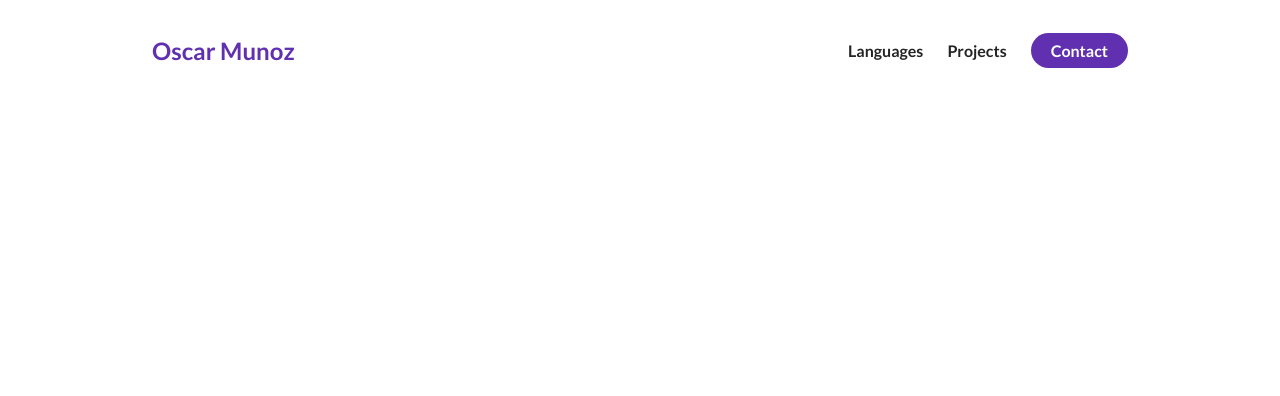
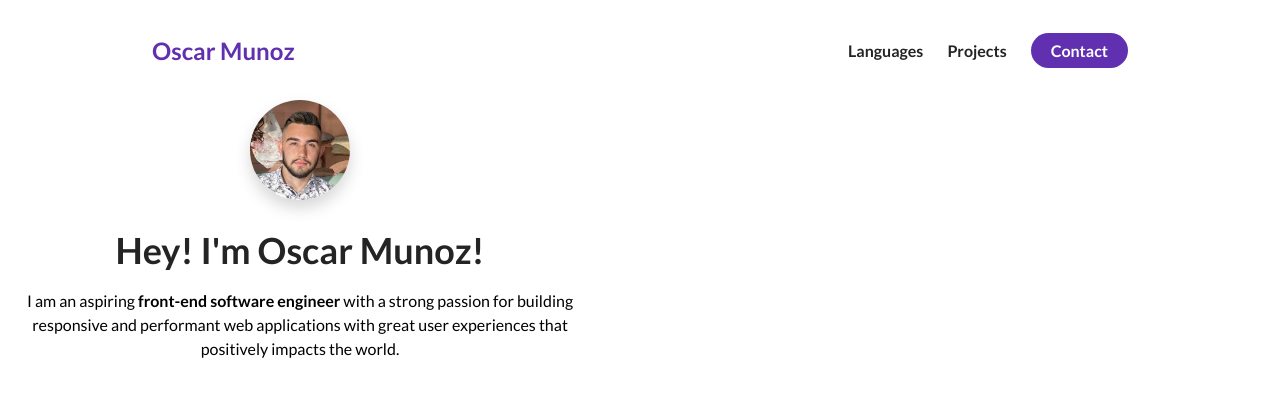
Before and after one commit to Apharaohh/E-portfolio, a plain HTML site: page index.html in a window 1280 px wide. Drawn offline with Linux system fonts and the light colour scheme.

Commit message:
style code

```diff
--- a/index.html
+++ b/index.html
@@ -6,6 +6,7 @@
     <meta name="viewport" content="width=device-width, initial-scale=1.0" />
     <title>Oscar Munoz</title>
     <link rel="stylesheet" href="style.css" />
+    <script src="https://kit.fontawesome.com/c8e4d183c2.js" crossorigin="anonymous"></script>
   </head>
   <body>
     <section id="about-me">
@@ -27,14 +28,27 @@
             >
           </li>
           <li>
-            <a
-              href=""
-              class="nav__link--anchor nav__link--anchor-primary"
+            <a href="" class="nav__link--anchor nav__link--anchor-primary"
               >Contact
             </a>
           </li>
         </ul>
       </nav>
+      <div class="flex flex-1">
+        <div class="about-me__info">
+          <div class="about-me__info--container">
+            <figure class="about-me__picture--mask">
+              <img src="./assets/me.jpeg" class="about-me__picture" alt="Picture of me" />
+            </figure>
+            <h1 class="about-me__info--title">
+              Hey! I'm <span class="text--purple">Oscar Munoz!</span>
+            </h1>
+            <p class="">
+              I am an aspiring <strong class="text--purple">front-end software engineer</strong> with a strong passion for building responsive and performant web applications with great user experiences that positively impacts the world.
+            </p>
+          </div>
+        </div>
+      </div>
     </section>
   </body>
 </html>
--- a/style.css
+++ b/style.css
@@ -19,6 +19,28 @@ p {
 
 li {
     list-style-type: none;
+}
+
+.flex {
+    display: flex;
+}
+
+.flex-1 {
+    flex: 1;
+}
+
+.row {
+    width: 100%;
+    max-width: 800px;
+    margin: auto;
+}
+
+.text__purple {
+    color: #6030b1;
+}
+
+h1 {
+    font-size: 36px;
 }
 
 /* Navigation Bar */
@@ -62,3 +84,46 @@ nav {
     margin: 0 12px;
     font-weight: bold
 }
+
+/* ABOUT ME */
+
+#about-me {
+    min-height: 100vh;
+    display: flex;
+    flex-direction: column;
+}
+
+.about-me__info--container {
+    display: flex;
+    flex-direction: column;
+    align-items: center;
+    max-width: 600px;
+    margin: 0 auto;
+    text-align: center;
+}
+
+.about-me__picture--mask {
+    width: 100px;
+    height: 100px;
+    border-radius: 50%;
+    overflow: hidden;
+    box-shadow: 0 8PX 16PX rgba(0, 0, 0, 0.16);
+    margin-bottom: 28px;
+}
+
+.about-me__picture {
+    width: 100%;
+
+    /* iMPROVING MY OWN PICTURE */
+    transform: scale(1.5);
+    padding-top: 8px;
+}
+
+.about-me__info--para {
+    font-size: 20px;
+    margin-bottom: 28px;
+}
+
+.about-me__info--title {
+    margin-bottom: 16px;
+}
```
Also changed, not shown: assets/chat.png (added), assets/dashboard.png (added), assets/logo.svg (added), assets/loopit.png (added), assets/me.jpeg (added), assets/undraw_websites.svg (added), 1 other file.
